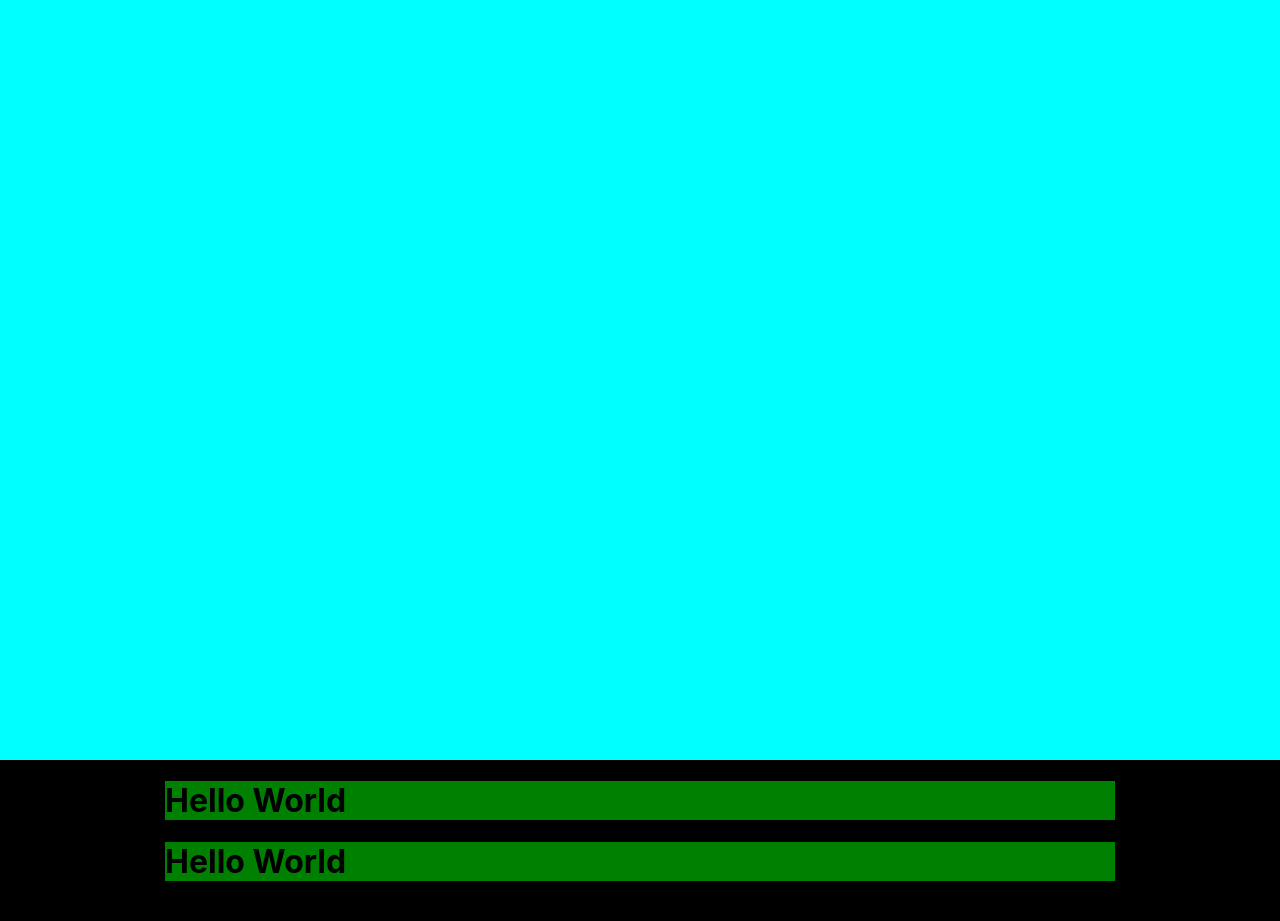
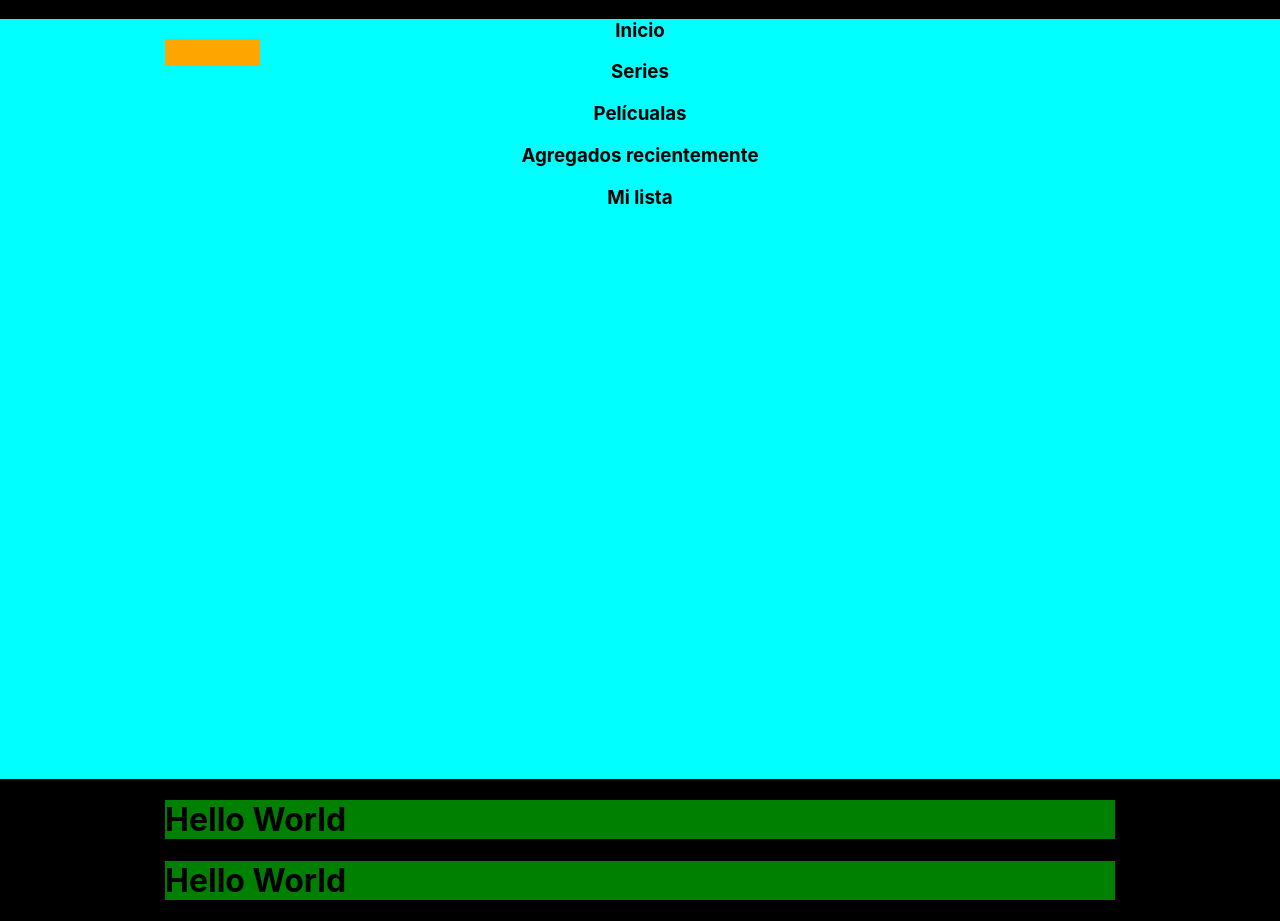
Before and after one commit to jackantico1/liteflix, a React (Create React App) app: page / in a window 1280 px wide. Built offline with nearby package versions, Linux system fonts and the light colour scheme.

Commit message:
Started work on navbar

```diff
--- a/src/components/Hero/Hero.css
+++ b/src/components/Hero/Hero.css
@@ -1,6 +1,5 @@
 .Hero {
     text-align: center;
-    color: white;
     /* background-image: url(./sexEducationPic.jpg); */
     background-color: aqua;
     width: 1440px;
--- a/src/components/Hero/Hero.js
+++ b/src/components/Hero/Hero.js
@@ -1,11 +1,15 @@
 import React, {Component} from 'react';
 import './Hero.css';
+import Logo from '../Logo/Logo'
+import NavBar from '../NavBar/NavBar'
 
 class Hero extends Component {
 
   render () {
     return (
       <div className="Hero">
+        <Logo/>
+        <NavBar/>
       </div>
     );
   }
--- /dev/null
+++ b/src/components/Logo/Logo.css
@@ -0,0 +1,8 @@
+.Logo {
+    width: 95px;
+    height: 27px;
+    background-color: orange;
+    margin-left: 165px;
+    margin-top: 20px;
+    position: absolute;
+}
--- /dev/null
+++ b/src/components/Logo/Logo.js
@@ -0,0 +1,16 @@
+import React, {Component} from 'react';
+import './Logo.css';
+
+class Logo extends Component {
+
+  render () {
+    return (
+      <div className="Logo">
+
+      </div>
+    );
+  }
+
+}
+
+export default Logo;
--- /dev/null
+++ b/src/components/NavBar/NavBar.css
@@ -0,0 +1,4 @@
+.NavBar {
+  flex-direction: row;
+  justify-content: 'space-between';
+}
--- /dev/null
+++ b/src/components/NavBar/NavBar.js
@@ -0,0 +1,21 @@
+import React, {Component} from 'react';
+import './NavBar.css';
+import NavItem from '../NavItem/NavItem'
+
+class NavBar extends Component {
+
+  render () {
+    return (
+      <div className="NavBar">
+        <NavItem displayText="Inicio"/>
+        <NavItem displayText="Series"/>
+        <NavItem displayText="Pelícualas"/>
+        <NavItem displayText="Agregados recientemente"/>
+        <NavItem displayText="Mi lista"/>
+      </div>
+    );
+  }
+
+}
+
+export default NavBar;
--- /dev/null
+++ b/src/components/NavItem/NavItem.css
@@ -0,0 +1,4 @@
+.NaveItem {
+    background-color: purple;
+    color: white;
+}
--- /dev/null
+++ b/src/components/NavItem/NavItem.js
@@ -0,0 +1,16 @@
+import React, {Component} from 'react';
+import './NavItem.css';
+
+class NavItem extends Component {
+
+  render () {
+    return (
+      <div className="NavItem">
+          <h3>{this.props.displayText}</h3>
+      </div>
+    );
+  }
+
+}
+
+export default NavItem;
```
Also changed, not shown: 1 other file (tests, documents, lock files or other folders).
